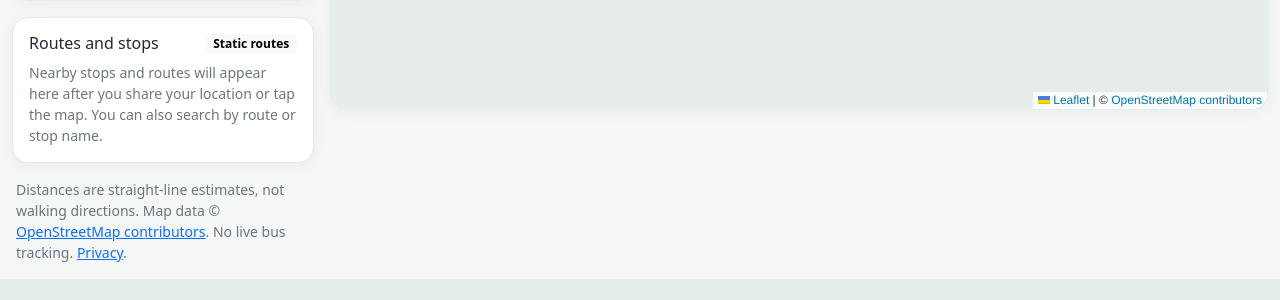
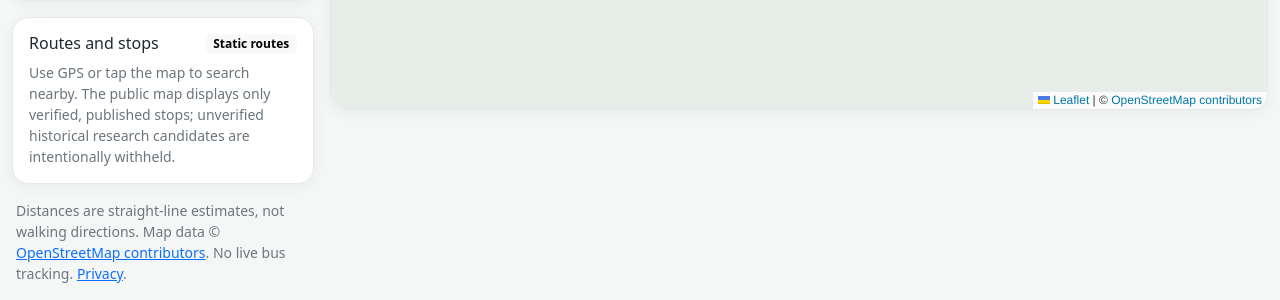
Before and after one commit to crystal-qazi/karachi-busses, a Flask app: template templates/public/index.html in a window 1280 px wide. Shown: the part 660-960 px from the top of the page. Before the commit the page ends 939 px from the top, so only its background shows below. Run offline with Flask 3, Linux system fonts and the light colour scheme; the template is opened without the code that fills it, so the values that code supplies are empty; some libraries are stand-ins or nearby versions.

Commit message:
ui: clarify public map verification policy

```diff
--- a/templates/public/index.html
+++ b/templates/public/index.html
@@ -56,7 +56,7 @@
             <span class="badge text-bg-light">Static routes</span>
           </div>
           <div id="discovery-results" aria-live="polite">
-            <p class="text-secondary small mb-0">Nearby stops and routes will appear here after you share your location or tap the map. You can also search by route or stop name.</p>
+            <p class="text-secondary small mb-0">Use GPS or tap the map to search nearby. The public map displays only verified, published stops; unverified historical research candidates are intentionally withheld.</p>
           </div>
         </section>
         <p class="small text-secondary px-1 mt-3 mb-0">Distances are straight-line estimates, not walking directions. Map data © <a href="https://www.openstreetmap.org/copyright" target="_blank" rel="noopener noreferrer">OpenStreetMap contributors</a>. No live bus tracking. <a href="/privacy">Privacy</a>.</p>
```
